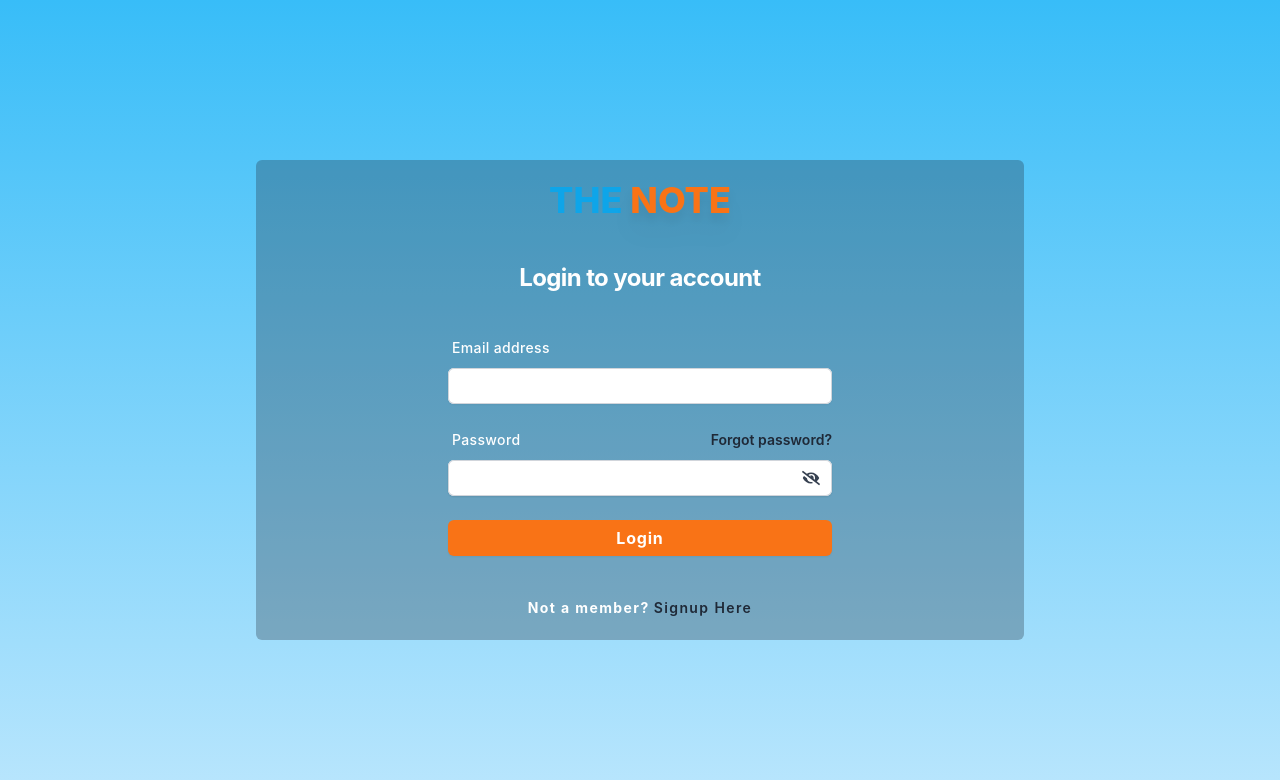
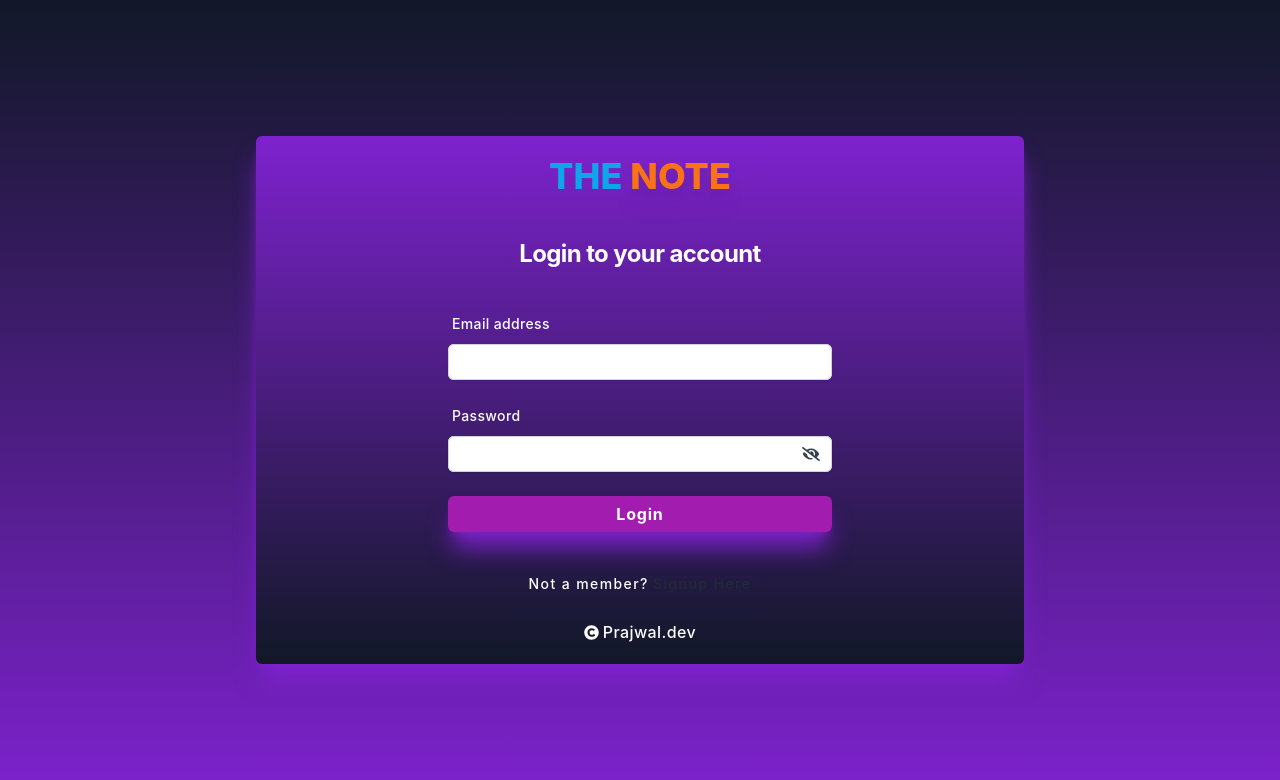
Before and after one commit to imprjde/fs-notekeeper-frontend, a React (Create React App) app: page /login in a window 1280 px wide. Shown: the top 780 px of the page. Built offline with nearby package versions, Linux system fonts and the light colour scheme.

Commit message:
UI color chaneges

```diff
--- a/src/Helpers/Modals/LogoutModal.jsx
+++ b/src/Helpers/Modals/LogoutModal.jsx
@@ -22,14 +22,13 @@ const LogoutModal = () => {
       tabIndex={-1}
       className=" overflow-y-auto backdrop-filter backdrop-blur-sm m-auto flex  overflow-x-hidden fixed top-0 right-0 left-0 z-50 justify-center items-center w-full md:inset-0 h-[calc(100%-1rem)] max-h-full"
     >
-
       {!spinner && (
         <div className="relative p-4 w-full max-w-md max-h-full">
           <div className="relative bg-white rounded-lg shadow">
             <button
               onClick={() => setIsLogoutModalOpen(false)}
               type="button"
-              className="absolute top-3 end-2.5 text-gray-400 bg-transparent hover:bg-gray-200 hover:text-gray-900 rounded-lg text-sm w-8 h-8 ms-auto inline-flex justify-center items-center dark:hover:bg-gray-600 dark:hover:text-white"
+              className="absolute top-3 end-2.5 text-gray-400 bg-transparent hover:bg-gray-200 hover:text-gray-900 rounded-lg text-sm w-8 h-8 ms-auto inline-flex justify-center items-center "
               data-modal-hide="popup-modal"
             >
               <svg
@@ -51,7 +50,7 @@ const LogoutModal = () => {
             </button>
             <div className="p-4 md:p-5 text-center">
               <svg
-                className="mx-auto mb-4 text-gray-400 w-12 h-12 dark:text-gray-200"
+                className="mx-auto mb-4 text-gray-400 w-12 h-12 "
                 aria-hidden="true"
                 xmlns="http://www.w3.org/2000/svg"
                 fill="none"
@@ -65,14 +64,14 @@ const LogoutModal = () => {
                   d="M10 11V6m0 8h.01M19 10a9 9 0 1 1-18 0 9 9 0 0 1 18 0Z"
                 />
               </svg>
-              <h3 className="mb-5 text-lg font-normal text-gray-500 dark:text-gray-400">
+              <h3 className="mb-5 text-lg font-normal text-gray-500 ">
                 Are you sure you want to logout?
               </h3>
               <button
                 onClick={() => setIsLogoutModalOpen(false)}
                 data-modal-hide="popup-modal"
                 type="button"
-                className="text-gray-500 bg-white hover:bg-gray-100 mr-3 focus:ring-4 focus:outline-none focus:ring-gray-200 rounded-lg border border-gray-200 text-sm font-medium px-5 py-2.5 hover:text-gray-900 focus:z-10 dark:bg-gray-700 dark:text-gray-300 dark:border-gray-500 dark:hover:text-white dark:hover:bg-gray-600 dark:focus:ring-gray-600"
+                className="text-gray-500 bg-white hover:bg-gray-100 mr-3 focus:ring-4 focus:outline-none focus:ring-gray-200 rounded-lg border border-gray-200 text-sm font-medium px-5 py-2.5 hover:text-gray-900 focus:z-10 "
               >
                 Cancel
               </button>
@@ -80,7 +79,7 @@ const LogoutModal = () => {
                 onClick={handleLogout}
                 data-modal-hide="popup-modal"
                 type="button"
-                className="text-white bg-red-600 hover:bg-red-800 focus:ring-4 focus:outline-none focus:ring-red-300 dark:focus:ring-red-800 font-medium rounded-lg text-sm inline-flex items-center px-5 py-2.5 text-center "
+                className="text-white bg-red-600 hover:bg-red-800 focus:ring-4 focus:outline-none focus:ring-red-300  font-medium rounded-lg text-sm inline-flex items-center px-5 py-2.5 text-center "
               >
                 Logout
               </button>
--- a/src/components/Home.jsx
+++ b/src/components/Home.jsx
@@ -152,7 +152,10 @@ const Home = () => {
         </AnimatePresence>
 
         <div className="flex m-auto md:justify-start  justify-between px-5 md:px-0 items-center pt-10 ">
-          <span className="text-white text-left text-2xl  md:text-3xl ml-0 md:ml-4 font-bold tracking-wide">
+          <span
+            style={{ textShadow: "4px 4px 4px rgb(88,40,97)" }}
+            className="text-white text-left text-2xl  md:text-3xl ml-0 md:ml-4 font-bold tracking-wide"
+          >
             {userName?.split("").map((ele, i) => (
               <motion.span
                 initial={{ opacity: 0 }}
@@ -184,6 +187,20 @@ const Home = () => {
 
             <Link
               to="/createNote"
+              className="text-lg bg-orange-500
+                shadow-xl shadow-orange-800 inline-flex items-center px-3 py-0.5 rounded-md cursor-pointer font-medium tracking-wide"
+              // style={{
+              //   background:
+              //     "linear-gradient(113deg, rgba(88,40,97,1) 39%, rgba(178,199,199,1) 87%)",
+              // }}
+            >
+              Add Note{" "}
+              <span className="ml-1 mt-[2px]">
+                <FaPlus />
+              </span>
+            </Link>
+            {/* <Link
+              to="/createNote"
               className="text-lg border  border-purple-500  shadow-xl shadow-purple-400 inline-flex items-center px-3 py-0.5 rounded-lg cursor-pointer font-medium tracking-wide"
               style={{
                 background: "linear-gradient(0deg, #B20CDD, #01DEFF)",
@@ -193,7 +210,7 @@ const Home = () => {
               <span className="ml-1 mt-[2px]">
                 <FaPlus />
               </span>
-            </Link>
+            </Link> */}
           </div>
           {isLoading && (
             <div className="md:mt-10 mt-14  space-y-5">
--- a/src/components/Login.jsx
+++ b/src/components/Login.jsx
@@ -5,6 +5,7 @@ import axios from "axios";
 import "react-toastify/dist/ReactToastify.css";
 import { loginErrorNotify, loginNotify } from "../Helpers/Popups/popups";
 import { BASE_URL } from "../Helpers/constant";
+import { FaCopyright } from "react-icons/fa";
 
 const Login = () => {
   const [loginData, setLoginData] = useState({});
@@ -13,14 +14,14 @@ const Login = () => {
   const [errorMessage, setErrorMessage] = useState("");
   const navigate = useNavigate();
 
-  const gradientStyle = {
-    background: "linear-gradient(rgb(56, 189, 248), rgb(186, 230, 253))",
-    height: "100vh",
-    display: "flex",
-    justifyContent: "center",
-    alignItems: "center",
-    color: "white",
-  };
+  // const gradientStyle = {
+  //   background: "linear-gradient(rgb(56, 189, 248), rgb(186, 230, 253))",
+  //   height: "100vh",
+  //   display: "flex",
+  //   justifyContent: "center",
+  //   alignItems: "center",
+  //   color: "white",
+  // };
 
   const LoginLoader = (
     <div className="flex space-x-1 m-auto items-center ">
@@ -62,11 +63,12 @@ const Login = () => {
 
   return (
     <div
-      className="bg-cover bg-center  h-screen flex flex-col items-center  justify-center"
-      style={gradientStyle}
+      className="bg-cover bg-center bg-gradient-to-b from-gray-900   to-purple-700   h-screen flex flex-col items-center  justify-center"
+      // style={gradientStyle}
     >
       {/* <ToastContainer /> */}
-      <div className="w-[90%]  px-5 md:w-[60%] bg-gray-800 rounded-md bg-opacity-30 text-white pb-5">
+      {/* <div className="w-[90%]  px-5 md:w-[60%] bg-gray rounded-md bg-gray-700 bg-opacity-10 shadow-xl shadow-sky-700 text-white pb-5"> */}
+      <div className="w-[90%]  px-5 md:w-[60%] bg-gray rounded-md  text-white pb-5    bg-gradient-to-t from-gray-900   to-purple-700 shadow-xl shadow-purple-700">
         <div className="sm:mx-auto sm:w-full sm:max-w-sm">
           <div className="mt-5 md:text-4xl font-extrabold text-sky-500 space-x-2">
             <span className="text-4xl ">THE</span>
@@ -115,7 +117,7 @@ const Login = () => {
                 </label>
                 <div className="text-sm cursor-pointer">
                   <span className="font-semibold text-gray-800 hover:text-gray-900">
-                    Forgot password?
+                    {/* Forgot password? */}
                   </span>
                 </div>
               </div>
@@ -157,16 +159,22 @@ const Login = () => {
 
             <div>
               {/* <button
+                // disabled={isPicUploading || isLoading}
                 type="submit"
-                className="flex w-full justify-center rounded-md bg-orange-500 px-3 py-1.5 text-sm font-semibold leading-6 text-white shadow-sm hover:bg-orange-600 focus-visible:outline focus-visible:outline-2 focus-visible:outline-offset-2 focus-visible:outline-indigo-600"
+                className="flex w-full justify-center mt-5 rounded-md bg-orange-500 px-3 py-1.5 text-sm font-semibold leading-6 text-white shadow-sm hover:bg-orange-600 focus-visible:outline focus-visible:outline-2 focus-visible:outline-offset-2 focus-visible:outline-indigo-600"
               >
-                {isLoading ? LoginLoader : "Login"}
+                {isLoading ? (
+                  LoginLoader
+                ) : (
+                  <span className="text-base font-bold tracking-wider">
+                    Login
+                  </span>
+                )}
               </button> */}
-
               <button
                 // disabled={isPicUploading || isLoading}
                 type="submit"
-                className="flex w-full justify-center mt-5 rounded-md bg-orange-500 px-3 py-1.5 text-sm font-semibold leading-6 text-white shadow-sm hover:bg-orange-600 focus-visible:outline focus-visible:outline-2 focus-visible:outline-offset-2 focus-visible:outline-indigo-600"
+                className="flex w-full justify-center mt-5 rounded-md bg-fuchsia-700 opacity-100 shadow-xl shadow-purple-700 px-3 py-1.5 text-sm font-semibold leading-6 text-white  hover:bg-fuchsia-600 focus-visible:outline focus-visible:outline-2 focus-visible:outline-offset-2 focus-visible:outline-indigo-600"
               >
                 {isLoading ? (
                   LoginLoader
@@ -179,7 +187,7 @@ const Login = () => {
             </div>
           </form>
 
-          <p className="mt-10 text-center text-sm font-bold tracking-widest text-white ">
+          <p className="mt-10 text-center text-sm font-medium tracking-widest text-white ">
             Not a member?
             <Link
               to="/signup"
@@ -189,6 +197,12 @@ const Login = () => {
             </Link>
           </p>
         </div>
+        <div className="m-auto flex items-center mt-6 space-x-1 justify-center">
+          <span>
+            <FaCopyright size={15} />
+          </span>
+          <span className="font-medium tracking-wide">Prajwal.dev</span>
+        </div>
       </div>
     </div>
   );
```
